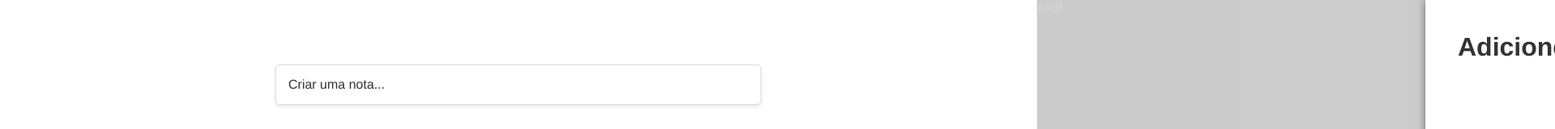
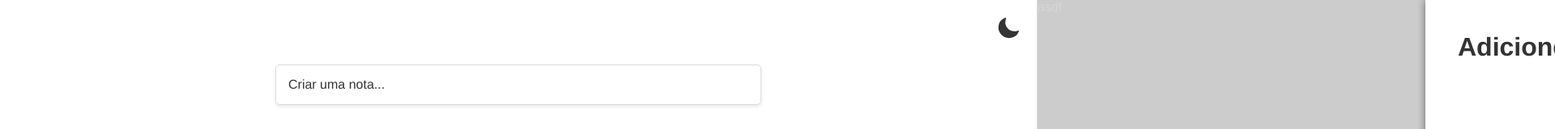
Before and after one commit to brunoleo223/my-todo-app, a React (Vite) app: page / in a window 1280 px wide. Shown: the top 160 px of the page at 81% size, 1920 px wide, since content can reach past the window. Built offline with nearby package versions, Linux system fonts and the light colour scheme.

Commit message:
dark mode

```diff
--- a/src/App.jsx
+++ b/src/App.jsx
@@ -1,12 +1,31 @@
 import Board from "./components/Board"
-import CreateGlobalStyle from './globalStyle'
+import { ThemeProvider } from "styled-components"
+import CreateGlobalStyle from './styles/globalStyle'
+import { darkTheme, lightTheme } from "./styles/Theme"
+import { useState } from "react"
+import { useDarkMode } from "./helpers/useDarkMode"
 
 function App() {
+  const [theme, themeToggler] = useDarkMode();
+  const themeMode = theme === 'light' ? lightTheme : darkTheme;
+
   return (
-    <>
+    <ThemeProvider theme={themeMode}>
+      <button className="themeToggler" onClick={themeToggler}>
+        {
+          theme === 'light'
+          ? <svg xmlns="http://www.w3.org/2000/svg" fill="none" viewBox="0 0 24 24" stroke-width="1.5" stroke="currentColor" class="w-6 h-6">
+              <path stroke-linecap="round" stroke-linejoin="round" d="M21.752 15.002A9.718 9.718 0 0118 15.75c-5.385 0-9.75-4.365-9.75-9.75 0-1.33.266-2.597.748-3.752A9.753 9.753 0 003 11.25C3 16.635 7.365 21 12.75 21a9.753 9.753 0 009.002-5.998z" />
+            </svg>
+          : <svg xmlns="http://www.w3.org/2000/svg" fill="none" viewBox="0 0 24 24" stroke-width="1.5" stroke="currentColor" class="w-6 h-6">
+              <path stroke-linecap="round" stroke-linejoin="round" d="M12 3v2.25m6.364.386l-1.591 1.591M21 12h-2.25m-.386 6.364l-1.591-1.591M12 18.75V21m-4.773-4.227l-1.591 1.591M5.25 12H3m4.227-4.773L5.636 5.636M15.75 12a3.75 3.75 0 11-7.5 0 3.75 3.75 0 017.5 0z" />
+            </svg>
+
+        }
+      </button>
       <Board />
       <CreateGlobalStyle />
-    </>
+    </ThemeProvider>
   )
 }
 
--- a/src/components/EditPanel/style.js
+++ b/src/components/EditPanel/style.js
@@ -10,7 +10,7 @@
 
 
 export const EditPanelContainer = styled.div`
-    position: absolute;
+    position: fixed;
     width: 100%;
     height: 100%;
     top: 0;
--- a/src/components/InputCard/style.js
+++ b/src/components/InputCard/style.js
@@ -22,6 +22,7 @@
     .intro{
         position: absolute;
         opacity: ${props => props.active ? 0 : 1};
+        color: ${({ theme }) => theme.inputText}
     }
 
     .cardDescription{
@@ -32,6 +33,7 @@
         height: 100%;
         position: relative;
         z-index: 2;
+        color: ${({ theme }) => theme.inputText}
     }
 
     input{
@@ -44,6 +46,7 @@
         font-weight: bold;
         position: relative;
         z-index: 2;
+        color: ${({ theme }) => theme.inputText}
     }
 
     footer{
@@ -106,9 +109,10 @@
             padding: 10px 15px;
             border-radius: 5px;
             cursor: pointer;
+            color: ${({ theme }) => theme.inputText};
 
             &:hover{
-                background: #f5f5f5;
+                background: ${({ theme }) => theme.inputHover};
             }
         }
     }
--- a/src/globalStyle.js
+++ /dev/null
@@ -1,21 +0,0 @@
-import { createGlobalStyle } from "styled-components";
-
-export default createGlobalStyle`
-    *{
-        margin: 0;
-        padding: 0;
-        box-sizing: border-box;
-        outline: 0;
-    }
-
-    body, html, #root{
-        height: 100%;
-    }
-
-    body{
-        font: 16px 'Helvetica Neue', Helvetica, Arial, sans-serif;
-        color: #333;
-        width: 100%;
-        overflow-x: hidden;
-    }
-`;
--- a/src/helpers/descriptionLength.js
+++ b/src/helpers/descriptionLength.js
@@ -10,6 +10,7 @@
       } else {
         cardSize = 3;
     }
+
   return cardSize;
 
 }
--- /dev/null
+++ b/src/helpers/useDarkMode.js
@@ -0,0 +1,20 @@
+import { useEffect, useState } from 'react';
+export const useDarkMode = () => {
+    const [theme, setTheme] = useState('light');
+
+    const setMode = mode => {
+        window.localStorage.setItem('theme', mode)
+        setTheme(mode)
+    };
+
+    const themeToggler = () => {
+        theme === 'light' ? setMode('dark') : setMode('light')
+    };
+
+    useEffect(() => {
+        const localTheme = window.localStorage.getItem('theme');
+        localTheme && setTheme(localTheme)
+    }, []);
+
+    return [theme, themeToggler]
+};
--- /dev/null
+++ b/src/styles/Theme.js
@@ -0,0 +1,12 @@
+export const lightTheme = {
+    body: '#FFF',
+    text: '#333',
+    inputText: '#333',
+    inputHover: '#f5f5f5'
+}
+export const darkTheme = {
+    body: '#161616',
+    text: '#333',
+    inputText: '#FFF',
+    inputHover: '#1b1a1a'
+}
--- /dev/null
+++ b/src/styles/globalStyle.js
@@ -0,0 +1,38 @@
+import { createGlobalStyle } from "styled-components";
+
+export default createGlobalStyle`
+    *{
+        margin: 0;
+        padding: 0;
+        box-sizing: border-box;
+        outline: 0;
+    }
+
+    body, html, #root{
+        height: 100%;
+    }
+
+    body{
+        font: 16px 'Helvetica Neue', Helvetica, Arial, sans-serif;
+        color: ${({ theme }) => theme.text};
+        width: 100%;
+        overflow-x: hidden;
+        background-color: ${({ theme }) => theme.body};
+    }
+
+    .themeToggler{
+        width: 30px;
+        height: 30px;
+        background: transparent;
+        border: 0;
+        cursor: pointer;
+        position: absolute;
+        top: 20px;
+        right: 20px;
+
+        svg{
+            fill: ${({ theme }) => theme.inputText};
+            stroke: ${({ theme }) => theme.inputText};
+        }
+    }
+`;
```
